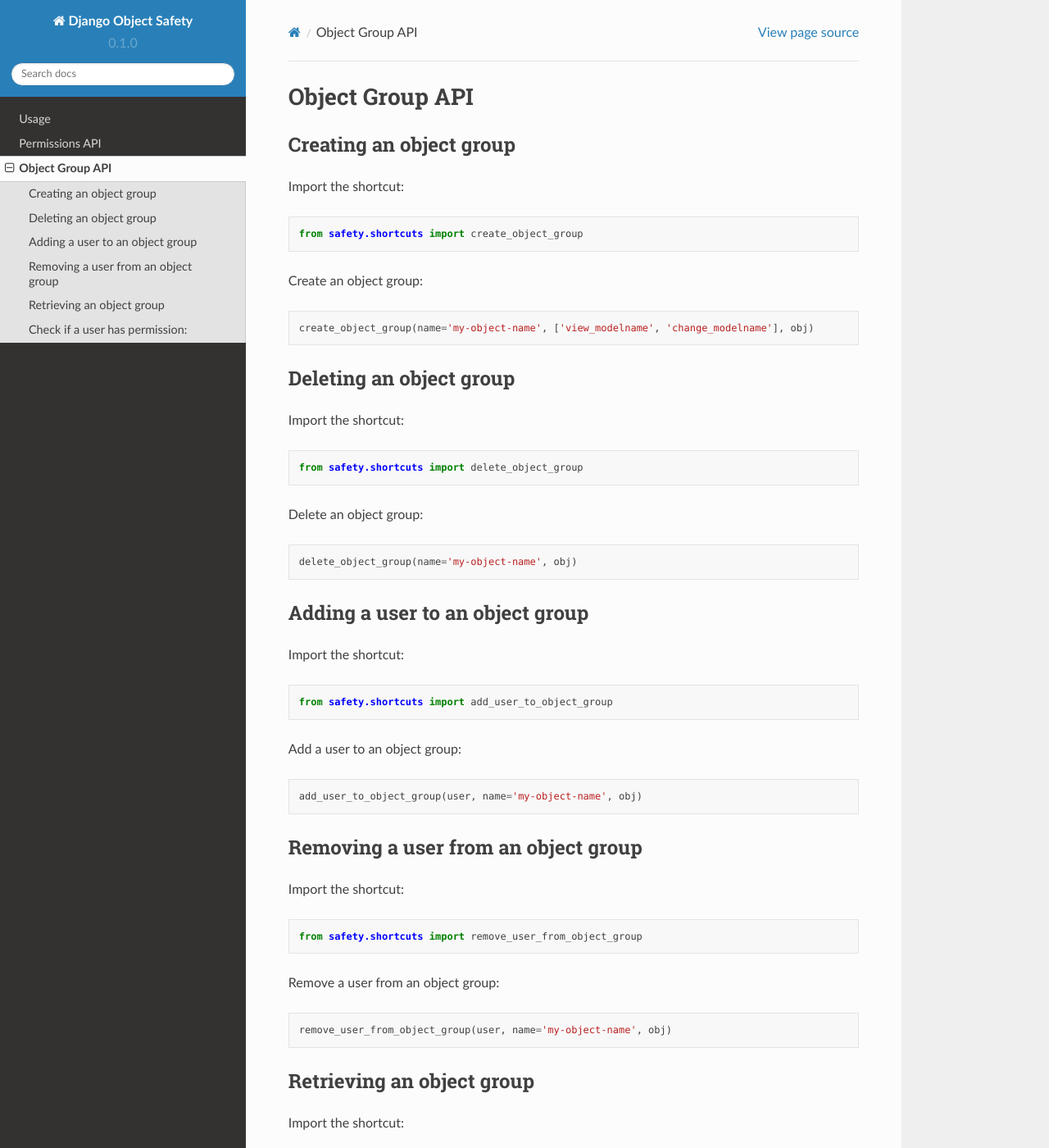
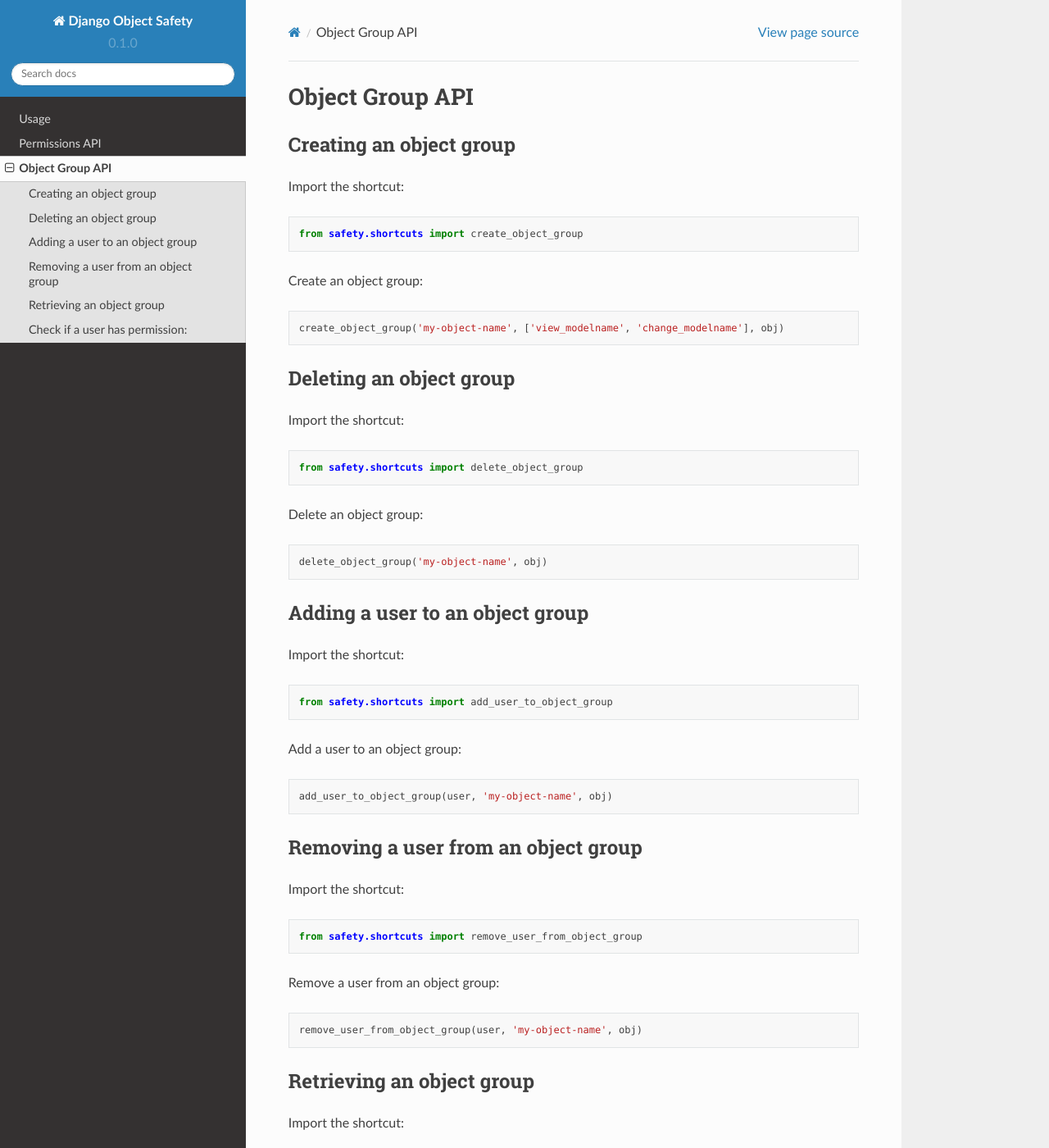
Before and after one commit to storm-sft/django-object-safety-docs, a Sphinx documentation site: the page built from docs/source/object_group_api.rst, in a window 1280 px wide and 1400 px high. Shown: the whole window at 82% size. Built offline with Sphinx 7.4.7 and the Read the Docs theme 2.0.0, drawn with Linux system fonts in a browser that asks for light colours.

Commit message:
Fix another typo

```diff
--- a/docs/source/object_group_api.rst
+++ b/docs/source/object_group_api.rst
@@ -13,7 +13,7 @@ Create an object group:
 
 .. code-block:: python
 
-   create_object_group(name='my-object-name', ['view_modelname', 'change_modelname'], obj)
+   create_object_group('my-object-name', ['view_modelname', 'change_modelname'], obj)
 
 
 Deleting an object group
@@ -28,7 +28,7 @@ Delete an object group:
 
 .. code-block:: python
 
-   delete_object_group(name='my-object-name', obj)
+   delete_object_group('my-object-name', obj)
 
 
 Adding a user to an object group
@@ -44,7 +44,7 @@ Add a user to an object group:
 
 .. code-block:: python
 
-   add_user_to_object_group(user, name='my-object-name', obj)
+   add_user_to_object_group(user, 'my-object-name', obj)
 
 
 Removing a user from an object group
@@ -60,7 +60,7 @@ Remove a user from an object group:
 
 .. code-block:: python
 
-   remove_user_from_object_group(user, name='my-object-name', obj)
+   remove_user_from_object_group(user, 'my-object-name', obj)
 
 
 Retrieving an object group
@@ -77,7 +77,7 @@ Retrieve an object group:
 
 .. code-block:: python
 
-   retrieve_object_group(name='my-object-name', obj)
+   retrieve_object_group('my-object-name', obj)
 
 
 Check if a user has permission:
```
